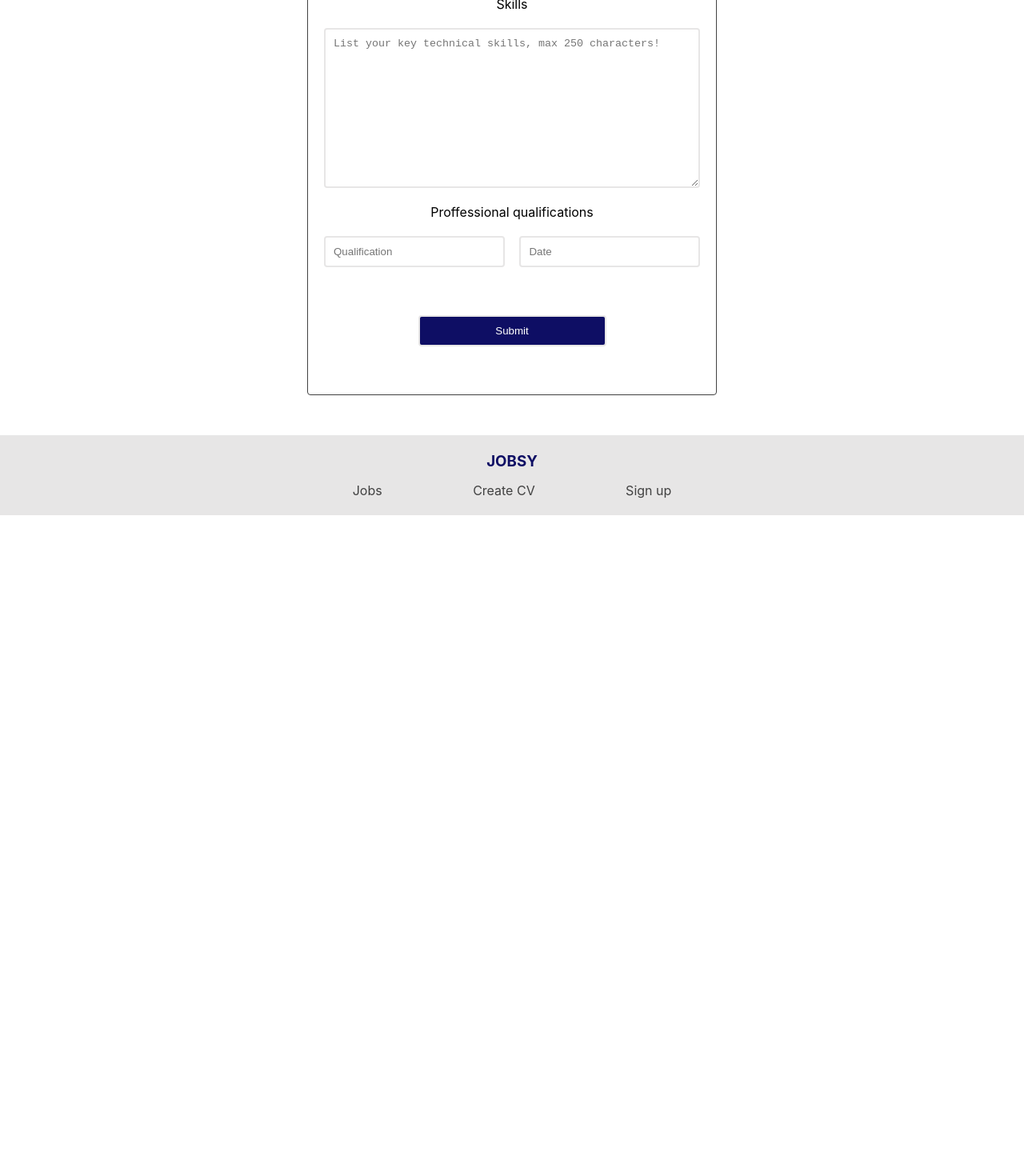
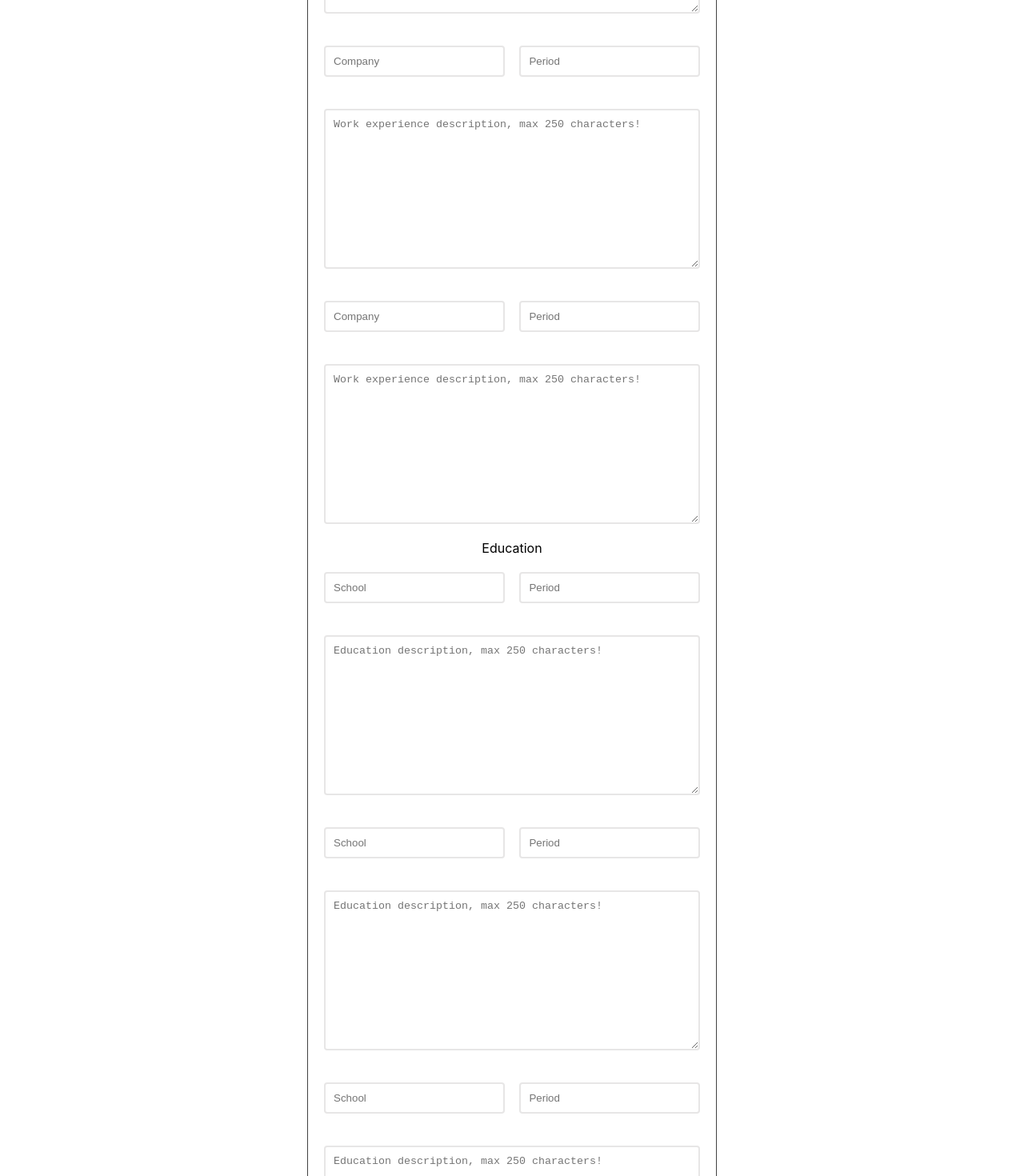
Before and after one commit to rishix23/advanced-web, a React (Create React App) app in the folder frontend-react/: page /createcv in a window 1280 px wide. Shown: the part 1040-2510 px from the top of the page at 80% size. Before the commit the page ends 1684 px from the top, so only its background shows below. Built offline with nearby package versions, Linux system fonts and the light colour scheme.

Commit message:
added in more fields for create cv form

```diff
--- a/frontend-react/src/components/createcv/Createcv.css
+++ b/frontend-react/src/components/createcv/Createcv.css
@@ -61,6 +61,6 @@ input[type=submit]{
   justify-content: space-between;
 }
 
-#workexprience-company, #workexprience-period, #edu-school, #edu-period, #volunteering-org, #volunteering-period, #profqual-qual, #profqual-date{
+#workexprience-company-first,#workexprience-company-second,#workexprience-company-third, #workexprience-period-first, #workexprience-period-second, #workexprience-period-third, #edu-school-first, #edu-school-second, #edu-school-third, #edu-period-first, #edu-period-second, #edu-period-third,  #volunteering-org-first, #volunteering-period-first, #volunteering-org-second, #volunteering-period-second, #profqual-qual, #profqual-date{
   width: 48%;
 }
--- a/frontend-react/src/components/createcv/Createcv.js
+++ b/frontend-react/src/components/createcv/Createcv.js
@@ -30,25 +30,79 @@ function Createcv() {
           {errors.strengths && <p>{errors.strengths.message}</p>}
           <label>Work experience</label>
           <div className='createcv-workexp-wrapper'>
-            <input type="text" id="workexprience-company" placeholder="Company" {...register('workexp.company', { required: "This is required!" })} />
-            {errors.workexp && <p>{errors.workexp.company.message}</p>}
-            <input type="text" id="workexprience-period" placeholder="Period" {...register('workexp.period', { required: "This is required!" })} />
-            {errors.workexp && <p>{errors.workexp.period.message}</p>}
+            <input type="text" id="workexprience-company-first" placeholder="Company" {...register('workexp[0].company', { required: "This is required!" })} />
+            {errors.workexp && <p>{errors.workexp[0].company.message}</p>}
+            <input type="text" id="workexprience-period-first" placeholder="Period" {...register('workexp[0].period', { required: "This is required!" })} />
+            {errors.workexp && <p>{errors.workexp[0].period.message}</p>}
           </div>
+          <textarea type="text" placeholder="Work experience description, max 250 characters!" {...register('workexp[0].description', { required: "This is required!", maxLength: { value: 250, message: "Max length 250 characters!" } })}>
+          </textarea>
+          {errors.workexp && <p>{errors.workexp[0].description.message}</p>}
+          <div className='createcv-workexp-wrapper'>
+            <input type="text" id="workexprience-company-second" placeholder="Company" {...register('workexp[1].company', { required: "This is required!" })} />
+            {errors.workexp && <p>{errors.workexp[1].company.message}</p>}
+            <input type="text" id="workexprience-period-second" placeholder="Period" {...register('workexp[1].period', { required: "This is required!" })} />
+            {errors.workexp && <p>{errors.workexp[1].period.message}</p>}
+          </div>
+          <textarea type="text" placeholder="Work experience description, max 250 characters!" {...register('workexp[1].description', { required: "This is required!", maxLength: { value: 250, message: "Max length 250 characters!" } })}>
+          </textarea>
+          {errors.workexp && <p>{errors.workexp[1].description.message}</p>}
+          <div className='createcv-workexp-wrapper'>
+            <input type="text" id="workexprience-company-third" placeholder="Company" {...register('workexp[2].company', { required: "This is required!" })} />
+            {errors.workexp && <p>{errors.workexp[2].company.message}</p>}
+            <input type="text" id="workexprience-period-third" placeholder="Period" {...register('workexp[2].period', { required: "This is required!" })} />
+            {errors.workexp && <p>{errors.workexp[2].period.message}</p>}
+          </div>
+          <textarea type="text" placeholder="Work experience description, max 250 characters!" {...register('workexp[2].description', { required: "This is required!", maxLength: { value: 250, message: "Max length 250 characters!" } })}>
+          </textarea>
+          {errors.workexp && <p>{errors.workexp[2].description.message}</p>}
           <label>Education</label>
           <div className='createcv-edu-wrapper'>
-            <input type="text" id="edu-school" placeholder="School" {...register('education.school', { required: "This is required!" })} />
-            {errors.education && <p>{errors.education.school.message}</p>}
-            <input type="text" id="edu-period" placeholder="Period" {...register('education.period', { required: "This is required!" })} />
-            {errors.education && <p>{errors.education.period.message}</p>}
+            <input type="text" id="edu-school-first" placeholder="School" {...register('education[0].school', { required: "This is required!" })} />
+            {errors.education && <p>{errors.education[0].school.message}</p>}
+            <input type="text" id="edu-period-first" placeholder="Period" {...register('education[0].period', { required: "This is required!" })} />
+            {errors.education && <p>{errors.education[0].period.message}</p>}
           </div>
+          <textarea type="text" placeholder="Education description, max 250 characters!" {...register('education[0].description', { required: "This is required!", maxLength: { value: 250, message: "Max length 250 characters!" } })}>
+          </textarea>
+          {errors.education && <p>{errors.education[0].description.message}</p>}
+          <div className='createcv-edu-wrapper'>
+            <input type="text" id="edu-school-second" placeholder="School" {...register('education[1].school', { required: "This is required!" })} />
+            {errors.education && <p>{errors.education[1].school.message}</p>}
+            <input type="text" id="edu-period-second" placeholder="Period" {...register('education[1].period', { required: "This is required!" })} />
+            {errors.education && <p>{errors.education[1].period.message}</p>}
+          </div>
+          <textarea type="text" placeholder="Education description, max 250 characters!" {...register('education[1].description', { required: "This is required!", maxLength: { value: 250, message: "Max length 250 characters!" } })}>
+          </textarea>
+          {errors.education && <p>{errors.education[1].description.message}</p>}
+          <div className='createcv-edu-wrapper'>
+            <input type="text" id="edu-school-third" placeholder="School" {...register('education[2].school', { required: "This is required!" })} />
+            {errors.education && <p>{errors.education[2].school.message}</p>}
+            <input type="text" id="edu-period-third" placeholder="Period" {...register('education[2].period', { required: "This is required!" })} />
+            {errors.education && <p>{errors.education[2].period.message}</p>}
+          </div>
+          <textarea type="text" placeholder="Education description, max 250 characters!" {...register('education[2].description', { required: "This is required!", maxLength: { value: 250, message: "Max length 250 characters!" } })}>
+          </textarea>
+          {errors.education && <p>{errors.education[2].description.message}</p>}
           <label>Voulnteering</label>
           <div className='createcv-volunteering-wrapper'>
-            <input type="text" id="volunteering-org" placeholder="Organisation" {...register('volunteering.org', { required: "This is required!" })} />
-            {errors.volunteering && <p>{errors.volunteering.org.message}</p>}
-            <input type="text" id="volunteering-period" placeholder="Period" {...register('volunteering.period', { required: "This is required!" })} />
-            {errors.volunteering && <p>{errors.volunteering.period.message}</p>}
+            <input type="text" id="volunteering-org-first" placeholder="Organisation" {...register('volunteering[0].org', { required: "This is required!" })} />
+            {errors.volunteering && <p>{errors.volunteering[0].org.message}</p>}
+            <input type="text" id="volunteering-period-first" placeholder="Period" {...register('volunteering[0].period', { required: "This is required!" })} />
+            {errors.volunteering && <p>{errors.volunteering[0].period.message}</p>}
           </div>
+          <textarea type="text" placeholder="Education description, max 250 characters!" {...register('volunteering[0].description', { required: "This is required!", maxLength: { value: 250, message: "Max length 250 characters!" } })}>
+          </textarea>
+          {errors.volunteering && <p>{errors.volunteering[0].description.message}</p>}
+          <div className='createcv-volunteering-wrapper'>
+            <input type="text" id="volunteering-org-first" placeholder="Organisation" {...register('volunteering[1].org', { required: "This is required!" })} />
+            {errors.volunteering && <p>{errors.volunteering[1].org.message}</p>}
+            <input type="text" id="volunteering-period-first" placeholder="Period" {...register('volunteering[1].period', { required: "This is required!" })} />
+            {errors.volunteering && <p>{errors.volunteering[1].period.message}</p>}
+          </div>
+          <textarea type="text" placeholder="Education description, max 250 characters!" {...register('volunteering[1].description', { required: "This is required!", maxLength: { value: 250, message: "Max length 250 characters!" } })}>
+          </textarea>
+          {errors.volunteering && <p>{errors.volunteering[1].description.message}</p>}
           <label>Skills</label>
           <textarea type="text" placeholder="List your key technical skills, max 250 characters!" {...register('skills', { required: "This is required!", maxLength: { value: 250, message: "Max length 250 characters!" } })}>
           </textarea>
```
